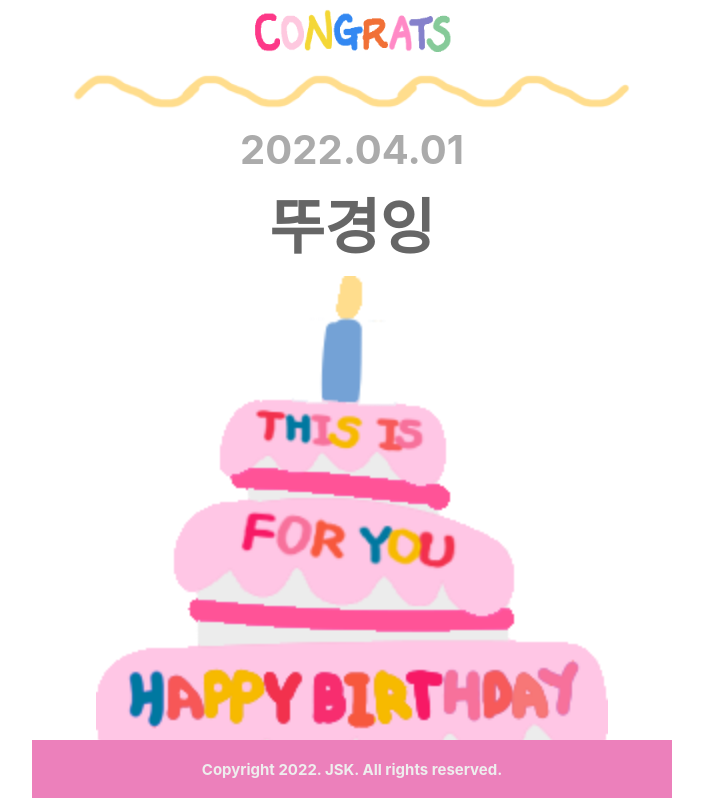
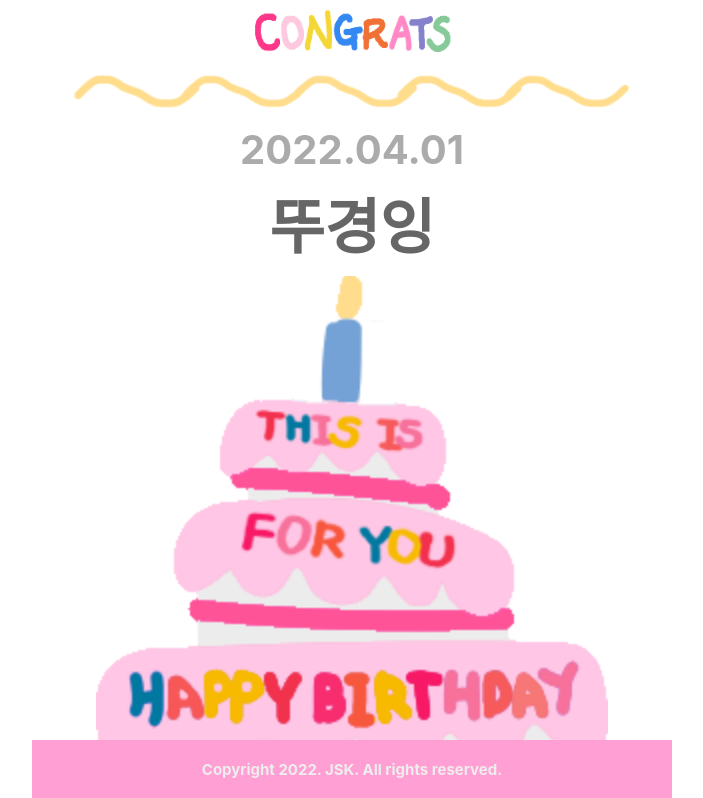
Before and after one commit to juicekkk/react-congrats, a React (Create React App) app: page / in a window 1280 px wide. Shown: the top 798 px of the page, without its empty margins (288-991 px from the left). Built offline with nearby package versions, Linux system fonts and the light colour scheme.

Commit message:
[feat] footer color 수정

```diff
--- a/src/components/molecules/Footer.js
+++ b/src/components/molecules/Footer.js
@@ -8,7 +8,7 @@ const FooterContainer = styled.div`
     position: fixed;
     bottom: 0px;
     width: 100%;
-    background: #ec80bb;
+    background: #ff9fd3;
     height: 60px;
     max-width: 640px;
 `
```
